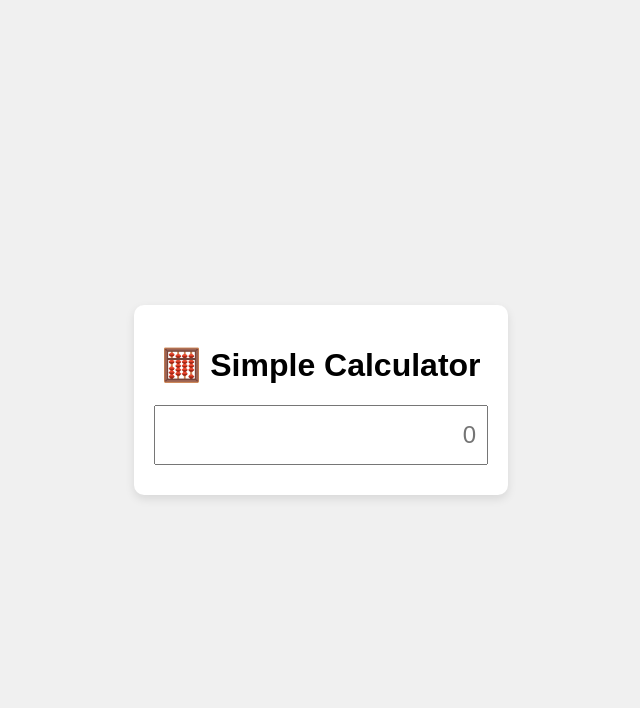
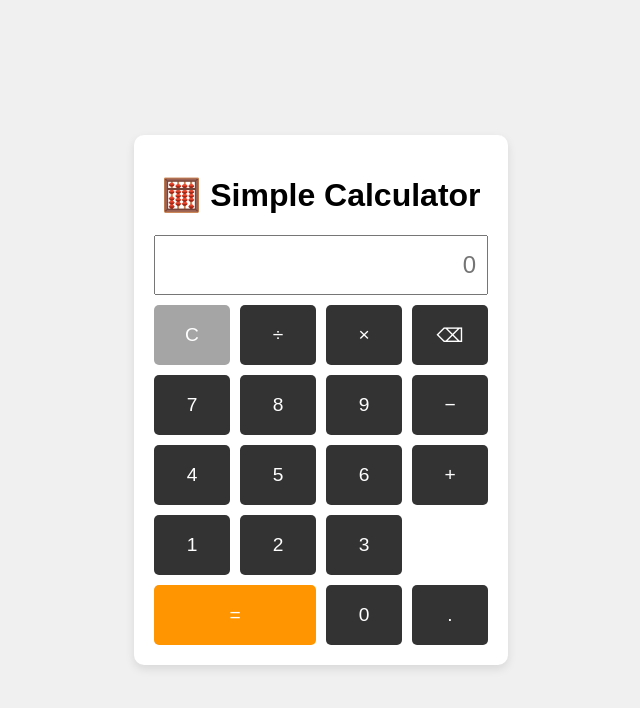
Before and after one commit to kpndWeb/simple-calculator, a website: page public/index.html in a window 1280 px wide. Shown: the whole page, without its empty margins (319-959 px from the left). Drawn offline with Linux system fonts and the light colour scheme.

Commit message:
feat: add frontend claculator logic with buttons, display, and keyboard support

```diff
--- a/public/index.html
+++ b/public/index.html
@@ -11,7 +11,28 @@
     <h1>🧮 Simple Calculator</h1>
     <input type="text" id="display" readonly placeholder="0">
     <div class="buttons">
-      <!-- Buttons will go here -->
+        <button class="clear" onclick="clearDisplay()">C</button>
+        <button onclick="appendToDisplay('/')">÷</button>
+        <button onclick="appendToDisplay('*')">×</button>
+        <button onclick="backspace()">⌫</button>
+
+        <button onclick="appendToDisplay('7')">7</button>
+        <button onclick="appendToDisplay('8')">8</button>
+        <button onclick="appendToDisplay('9')">9</button>
+        <button onclick="appendToDisplay('-')">−</button>
+
+        <button onclick="appendToDisplay('4')">4</button>
+        <button onclick="appendToDisplay('5')">5</button>
+        <button onclick="appendToDisplay('6')">6</button>
+        <button onclick="appendToDisplay('+')">+</button>
+
+        <button onclick="appendToDisplay('1')">1</button>
+        <button onclick="appendToDisplay('2')">2</button>
+        <button onclick="appendToDisplay('3')">3</button>
+        <button class="equals" onclick="calculate()">=</button>
+
+        <button onclick="appendToDisplay('0')">0</button>
+        <button onclick="appendToDisplay('.')">.</button>
     </div>
   </div>
   <script src="script.js"></script>
--- a/public/script.js
+++ b/public/script.js
@@ -0,0 +1,64 @@
+const display = document.getElementById('display');
+let clickEqual = false;
+
+function ATD(value) {
+    const lastChar = display.value.slice(-1);
+    const operators = ['+', '-', '*', '/'];
+
+    if (operators.includes(value) && operators.includes(lastChar)) {
+        display.value = display.value.slice(0, -1) + value; // prevent double operators
+    } else if (display.value === '0' && value !== '.') {
+        display.value = value; // prevent leading zero
+    } else {
+        display.value += value;
+    }
+}
+
+function appendToDisplay(value) {
+    if (clickEqual) {
+        clearDisplay();
+        ATD(value);
+        clickEqual = false;
+    } else {
+        ATD(value);
+    }
+}
+
+function clearDisplay() {
+    display.value = '0';
+}
+
+function backspace() {
+    if (display.value.length > 1) {
+        display.value = display.value.slice(0, -1);
+    } else {
+        display.value = '0';
+    }
+}
+
+function calculate() {
+    try {
+        const expr = display.value
+        .replace(/×/g, '*')
+        .replace(/÷/g, '/')
+        .replace(/−/g, '-');
+
+        const result = Function(`"use strict"; return (${expr})`)();
+
+        display.value = Number.isInteger(result) ? result: parseFloat(result.toFixed(10));
+    } catch (e) {
+        display.value = 'Error';
+        setTimeout(clearDisplay, 1500);
+    }
+    clickEqual = true;
+}
+
+    // kryboard support
+document.addEventListener('keydown', (e) => {
+    if (e.key >= '0' && e.key <= '9') appendToDisplay(e.key);
+    else if (e.key === '.') appendToDisplay('.');
+    else if (['+', '-', '*', '/'].includes(e.key)) appendToDisplay(e.key);
+    else if (e.key === 'Enter' || e.key === '=') calculate();
+    else if (e.key === 'Escape') clearDisplay();
+    else if (e.key === 'Backspace') backspace();
+});
```
